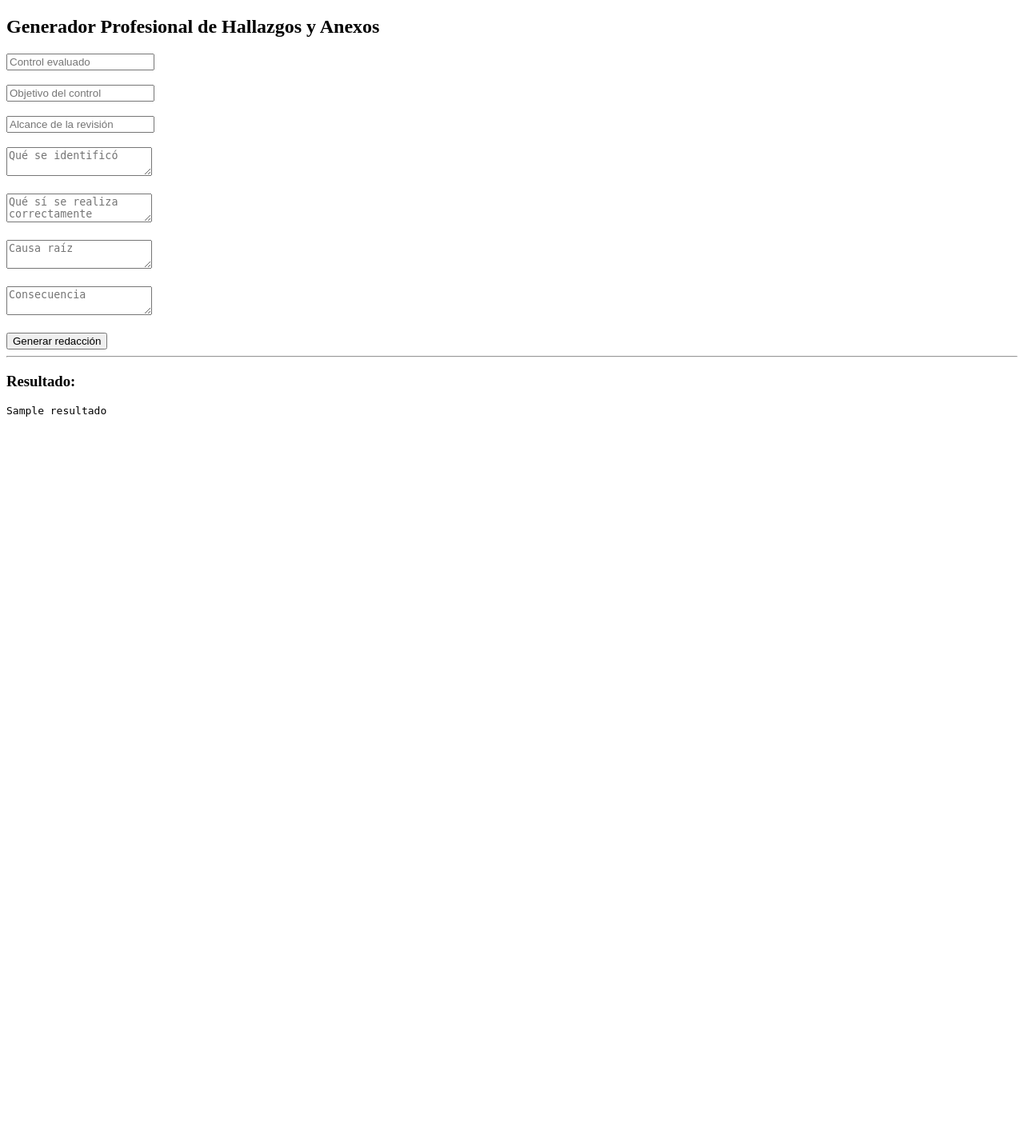
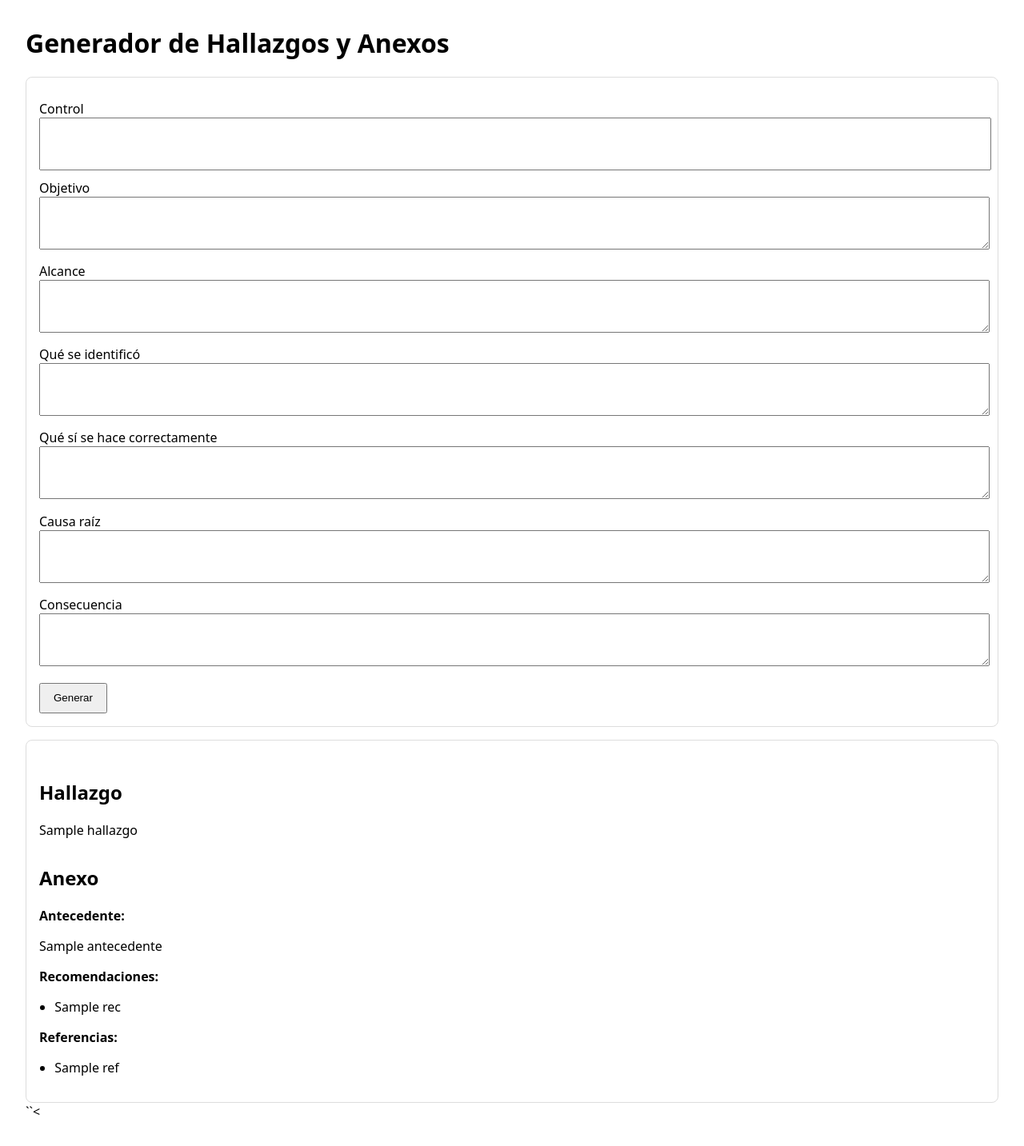
Before and after one commit to fabiolalopezcuevas-dot/auditoria-ai, a Python web app: template .github/workflows/templates/index.html in a window 1280 px wide. Shown: the whole page at 80% size. Before the commit the page ends 521 px from the top, so only its background shows below. Run offline with Jinja, Linux system fonts and the light colour scheme; the template is opened without the code that fills it: most values are stand-ins (such as "Sample title", 1, 10 or a date in 2020).

Commit message:
Update index.html

```diff
--- a/.github/workflows/templates/index.html
+++ b/.github/workflows/templates/index.html
@@ -1,28 +1,138 @@
-<!DOCTYPE html>
-<html>
+<!doctype html>
+<html lang="es">
 <head>
-    <title>Generador Profesional de Hallazgos</title>
+  <meta charset="utf-8" />
+  <title>Generador de Redacción - Auditoría y Ciberseguridad</title>
+  <meta name="viewport" content="width=device-width, initial-scale=1" />
+  <style>
+    body { font-family: system-ui, Arial, sans-serif; margin: 2rem; }
+    .error { color: #b20000; }
+    .card { border: 1px solid #ddd; padding: 1rem; border-radius: 8px; margin-top: 1rem; }
+    h2 { margin-top: 2rem; }
+    label { display:block; margin-top: .7rem; }
+    textarea, input[type="text"] { width: 100%; min-height: 60px; font-family: inherit; }
+    button { margin-top: 1rem; padding: .6rem 1rem; }
+    ul { padding-left: 1.2rem; }
+    .section-title { margin-top: 1rem; font-weight: 600; }
+  </style>
 </head>
 <body>
-    <h2>Generador Profesional de Hallazgos y Anexos</h2>
+  <h1>Generador de Hallazgos y Anexos</h1>
 
-    <form method="post">
-        <input name="control" placeholder="Control evaluado" required><br><br>
-        <input name="objetivo" placeholder="Objetivo del control" required><br><br>
-        <input name="alcance" placeholder="Alcance de la revisión" required><br><br>
+  {% if errores and errores|length > 0 %}
+    <div class="error">
+      <ul>
+        {% for e in errores %}
+          <li>{{ e }}</li>
+        {% endfor %}
+      </ul>
+    </div>
+  {% endif %}
 
-        <textarea name="identificado" placeholder="Qué se identificó" required></textarea><br><br>
-        <textarea name="correcto" placeholder="Qué sí se realiza correctamente" required></textarea><br><br>
-        <textarea name="causa" placeholder="Causa raíz" required></textarea><br><br>
-        <textarea name="consecuencia" placeholder="Consecuencia" required></textarea><br><br>
+  <form method="post" class="card">
+    <label>Control
+      <input type="text" name="control" value="{{ (data.control or '') if data else '' }}" required />
+    </label>
 
-        <button type="submit">Generar redacción</button>
-    </form>
+    <label>Objetivo
+      <textarea name="objetivo" required>{{ (data.objetivo or '') if data else '' }}</textarea>
+    </label>
 
-    {% if resultado %}
-        <hr>
-        <h3>Resultado:</h3>
-        <pre style="white-space: pre-wrap;">{{ resultado }}</pre>
-    {% endif %}
+    <label>Alcance
+      <textarea name="alcance" required>{{ (data.alcance or '') if data else '' }}</textarea>
+    </label>
+
+    <label>Qué se identificó
+      <textarea name="identificado" required>{{ (data.identificado or '') if data else '' }}</textarea>
+    </label>
+
+    <label>Qué sí se hace correctamente
+      <textarea name="correcto" required>{{ (data.correcto or '') if data else '' }}</textarea>
+    </label>
+
+    <label>Causa raíz
+      <textarea name="causa" required>{{ (data.causa or '') if data else '' }}</textarea>
+    </label>
+
+    <label>Consecuencia
+      <textarea name="consecuencia" required>{{ (data.consecuencia or '') if data else '' }}</textarea>
+    </label>
+
+    <button type="submit">Generar</button>
+  </form>
+
+  {% if resultado %}
+    <div class="card">
+      <h2>Hallazgo</h2>
+      <p>{{ resultado.hallazgo }}</p>
+
+      <h2>Anexo</h2>
+
+      {% if resultado.anexo["Antecedente"] %}
+        <div>
+          <div class="section-title">Antecedente:</div>
+          <p>{{ resultado.anexo["Antecedente"] }}</p>
+        </div>
+      {% endif %}
+
+      {% if resultado.anexo["Qué se identificó"] %}
+        <div>
+          <div class="section-title">Qué se identificó:</div>
+          <p>{{ resultado.anexo["Qué se identificó"] }}</p>
+        </div>
+      {% endif %}
+
+      {% if resultado.anexo["Qué se realiza correctamente"] %}
+        <div>
+          <div class="section-title">Qué se realiza correctamente:</div>
+          <p>{{ resultado.anexo["Qué se realiza correctamente"] }}</p>
+        </div>
+      {% endif %}
+
+      {% if resultado.anexo["Riesgos asociados"] %}
+        <div>
+          <div class="section-title">Riesgos asociados:</div>
+          <p>{{ resultado.anexo["Riesgos asociados"] }}</p>
+        </div>
+      {% endif %}
+
+      {% if resultado.anexo["Recomendaciones"] %}
+        <div>
+          <div class="section-title">Recomendaciones:</div>
+          <ul>
+            {% for rec in resultado.anexo["Recomendaciones"] %}
+              <li>{{ rec }}</li>
+            {% endfor %}
+          </ul>
+        </div>
+      {% endif %}
+
+      {% if resultado.anexo["Referencias"] %}
+        <div>
+          <div class="section-title">Referencias:</div>
+          <ul>
+            {% for ref in resultado.anexo["Referencias"] %}
+              <li>{{ ref }}</li>
+            {% endfor %}
+          </ul>
+        </div>
+      {% endif %}
+
+      {% if resultado.anexo["Plan de remediación propuesto"] %}
+        <div>
+          <div class="section-title">Plan de remediación propuesto:</div>
+          <ol>
+            {% for paso in resultado.anexo["Plan de remediación propuesto"] %}
+              <li>
+                <strong>Acción:</strong> {{ paso.accion if paso.accion else '' }}<br/>
+                <strong>Evidencia esperada:</strong> {{ paso.evidencia if paso.evidencia else '' }}
+              </li>
+            {% endfor %}
+          </ol>
+        </div>
+      {% endif %}
+    </div>
+  {% endif %}
 </body>
 </html>
+``<
```
